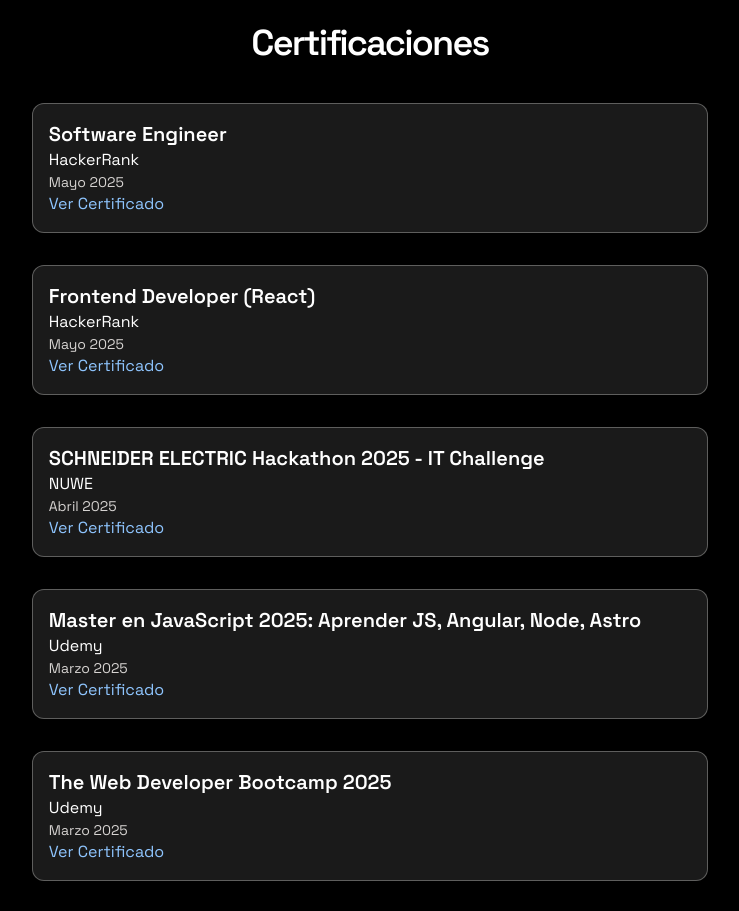
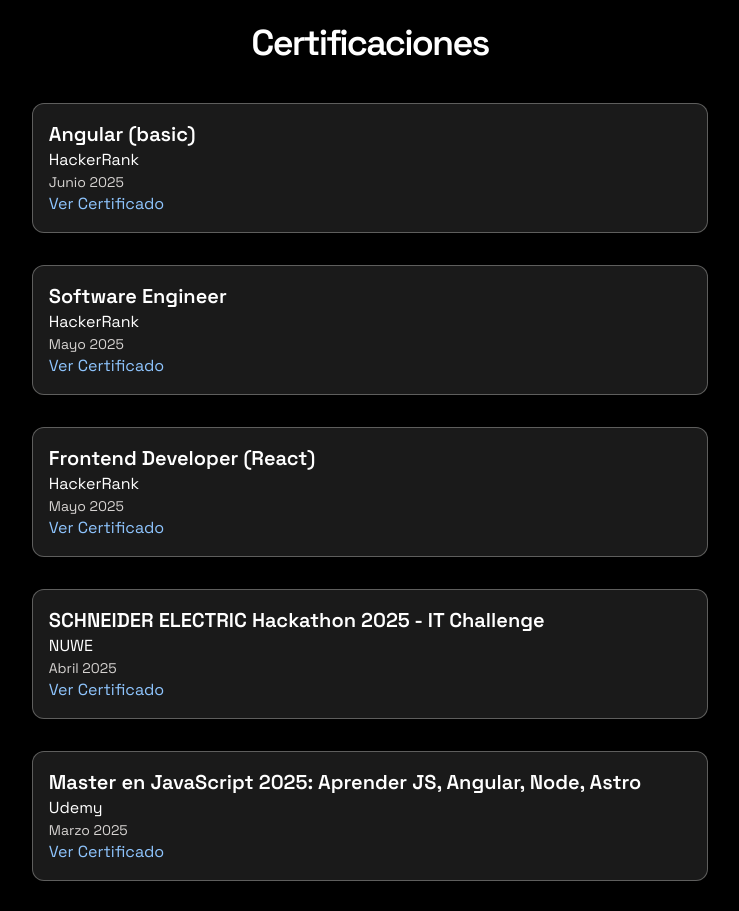
Before and after one commit to sgomez-dev/sgomez-portfolio, a Next.js app: page / in a window 1280 px wide. Shown: the part 7080-7991 px from the top of the page, without its empty margins (270-1009 px from the left). Built offline with nearby package versions, Linux system fonts and the light colour scheme.

Commit message:
Adding certification

```diff
--- a/src/constants/index.jsx
+++ b/src/constants/index.jsx
@@ -309,6 +309,12 @@
 ];
 export const CERTIFICATION = [
   {
+    title: "Angular (basic)",
+    institution: "HackerRank",
+    date: "Junio 2025",
+    url: "https://drive.google.com/file/d/1DqpO9M0GigJT43VKkulbZuwKg6-HT1Ab/view?usp=sharing",
+  },
+  {
     title: "Software Engineer",
     institution: "HackerRank",
     date: "Mayo 2025",
```
Also changed, not shown: 1 other file (tests, documents, lock files or other folders).
